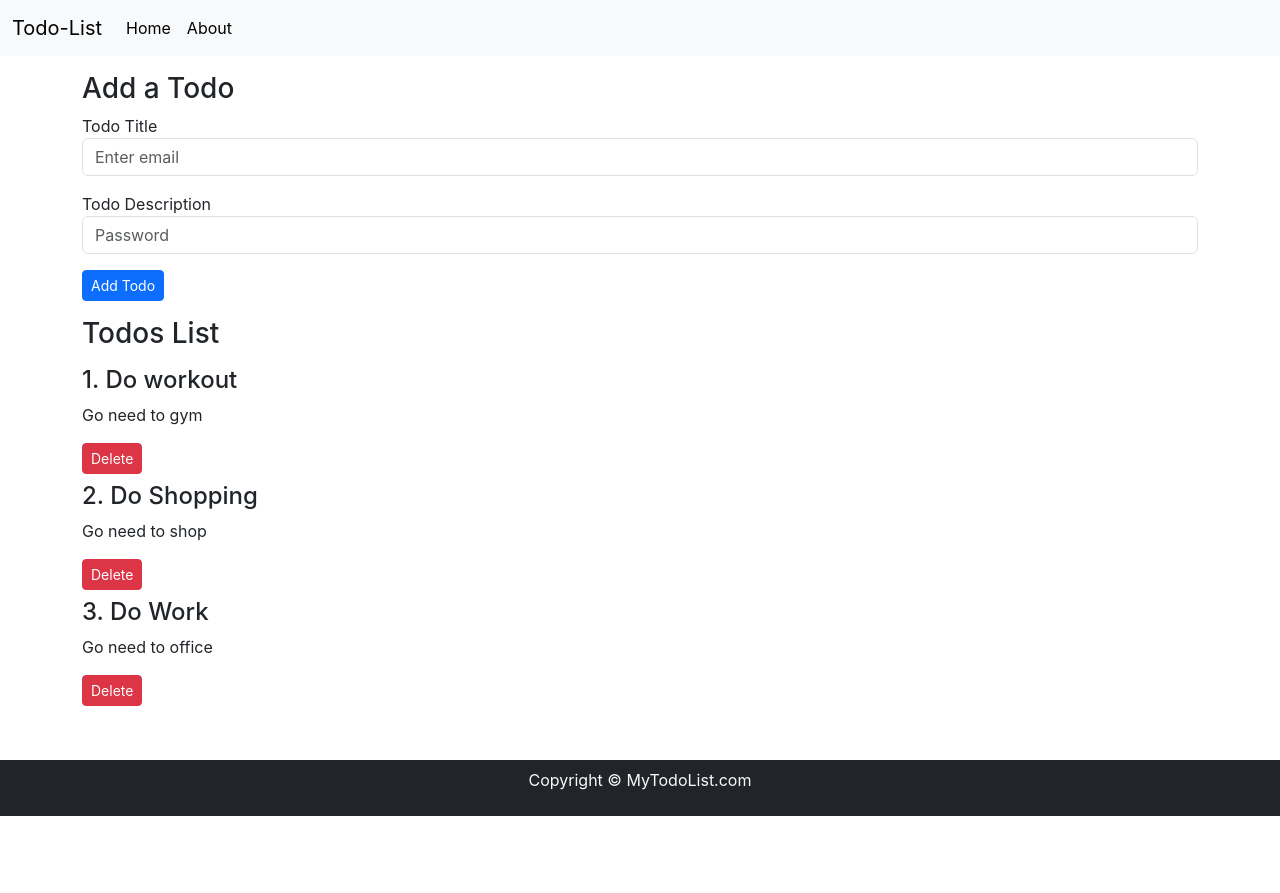
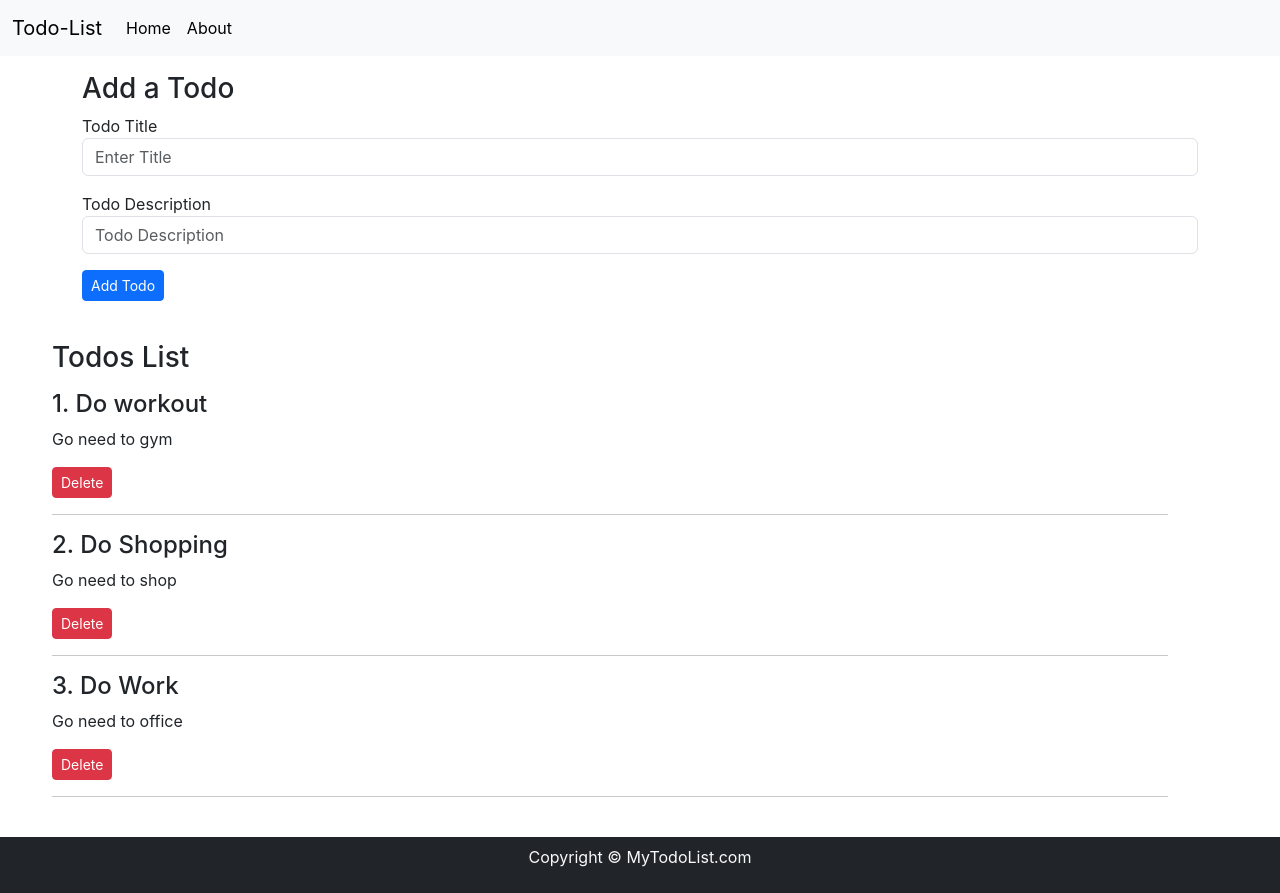
Before and after one commit to Anurag96/ReactLearning, a React (Create React App) app in the folder todo-list/: page / in a window 1280 px wide. Before the commit the page ends 816 px from the top, so only its background shows below. Built offline with nearby package versions, Linux system fonts and the light colour scheme.

Commit message:
Added Todo Functionality & did validation

```diff
--- a/todo-list/src/App.jsx
+++ b/todo-list/src/App.jsx
@@ -29,11 +29,23 @@ function App() {
       return e!==todo;
     }))
   }
+  const addTodo =(title,desc)=>{
+      // console.log("Adding the details",title,desc);
+      // let sno =  todos[todos.length-1].sno+1
+      let sno =  todos.length==0 ? 1 : todos[todos.length-1].sno + 1
+
+      const myTodo ={
+        sno:sno,
+        title:title,
+        desc:desc
+      }
+      setTodos([...todos,myTodo])
+  }
 
   return (
     <div>
       <Navbar title="Todo-List" searchBar={false}/>
-      <AddTodo/>
+      <AddTodo addTodo={addTodo}/>
       <Todos todos={todos} onDelete={onDelete}/>
       <Footer/>
     </div>
--- a/todo-list/src/components/AddTodo.jsx
+++ b/todo-list/src/components/AddTodo.jsx
@@ -1,17 +1,26 @@
-import React from 'react'
+import React, { useState } from 'react'
 
-export default function AddTodo() {
+export default function AddTodo(props) {
+    const [title, setTitle] = useState("")
+    const [desc, setDesc] = useState("")
+    const submit = (e) => {
+        e.preventDefault(e);
+        if (!title || !desc) {
+            alert("Title or Description is empty")
+        }
+        props.addTodo(title,desc)
+    }
     return (
         <div className='container my-3'>
             <h3>Add a Todo</h3>
-        <form>
+            <form onSubmit={submit}>
                 <div className="mb-3">
                     <label htmlFor="title">Todo Title</label>
-    <input type="text" className="form-control" id="title" aria-describedby="emailHelp" placeholder="Enter email"/>
+                    <input type="text" value={title} onChange={(e) => { setTitle(e.target.value) }} className="form-control" id="title" aria-describedby="emailHelp" placeholder="Enter Title" />
                 </div>
                 <div className="mb-3">
                     <label htmlFor="desc">Todo Description</label>
-    <input type="text" className="form-control" id="desc" placeholder="Password"/>
+                    <input type="text" value={desc} onChange={(e) => { setDesc(e.target.value) }} className="form-control" id="desc" placeholder="Todo Description" />
                 </div>
                 <button type="submit" className="btn btn-sm btn-primary">Add Todo</button>
             </form>
--- a/todo-list/src/components/Footer.jsx
+++ b/todo-list/src/components/Footer.jsx
@@ -2,9 +2,7 @@ import React from 'react'
 
 const Footer = () => {
   return (
-    <footer className='bg-dark text-light py-2' style={{
-      position:"absolute",top:"95vh",width:"100%"
-    }}>
+    <footer className='bg-dark text-light py-2' >
       <p className="text-center">
       Copyright &copy; MyTodoList.com
       </p>
--- a/todo-list/src/components/Todos.jsx
+++ b/todo-list/src/components/Todos.jsx
@@ -1,13 +1,21 @@
 import React from 'react'
 import { TodoItem } from './TodoItem'
 
-const Todos = (props) => {
+const Todos = ({todos,onDelete}) => {
+  let myStyle={
+    minHeight:"56vh",
+    margin: "40px"
+  }
   return (
-    <div className='container'>
+    <div className='container' style={myStyle}>
       <h3 className='my-3'>Todos List</h3>
-      {props.todos.length === 0 ? "No Todos to display" :
-        props.todos.map((todo) => {
-          return (<TodoItem key={todo.sno} todo={todo} onDelete={props.onDelete} />)
+      {todos.length === 0 ? "No Todos to display" :
+        todos.map((todo) => {
+          return (
+          <>
+          <TodoItem key={todo.sno} todo={todo} onDelete={onDelete} /><hr/>
+          </>
+          )
         })
       }
 
```
Lines whose indentation alone changed are shown as unchanged.
